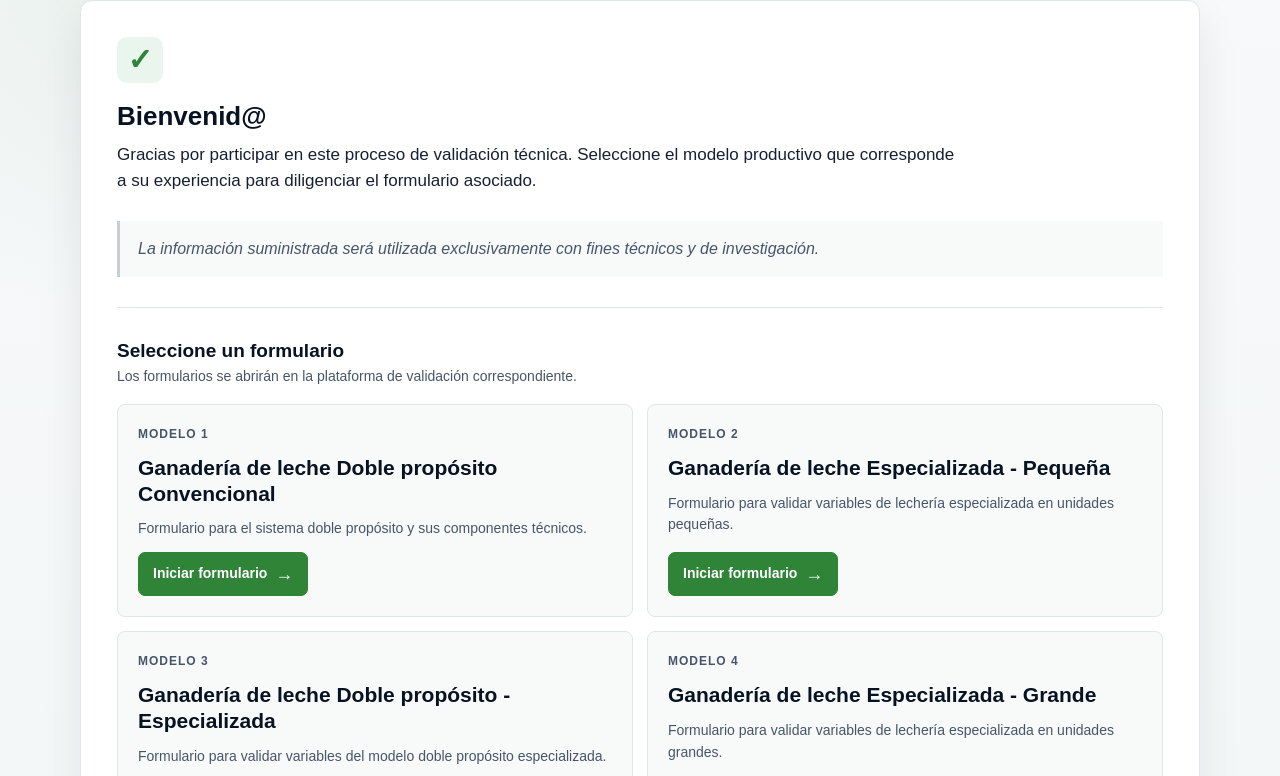
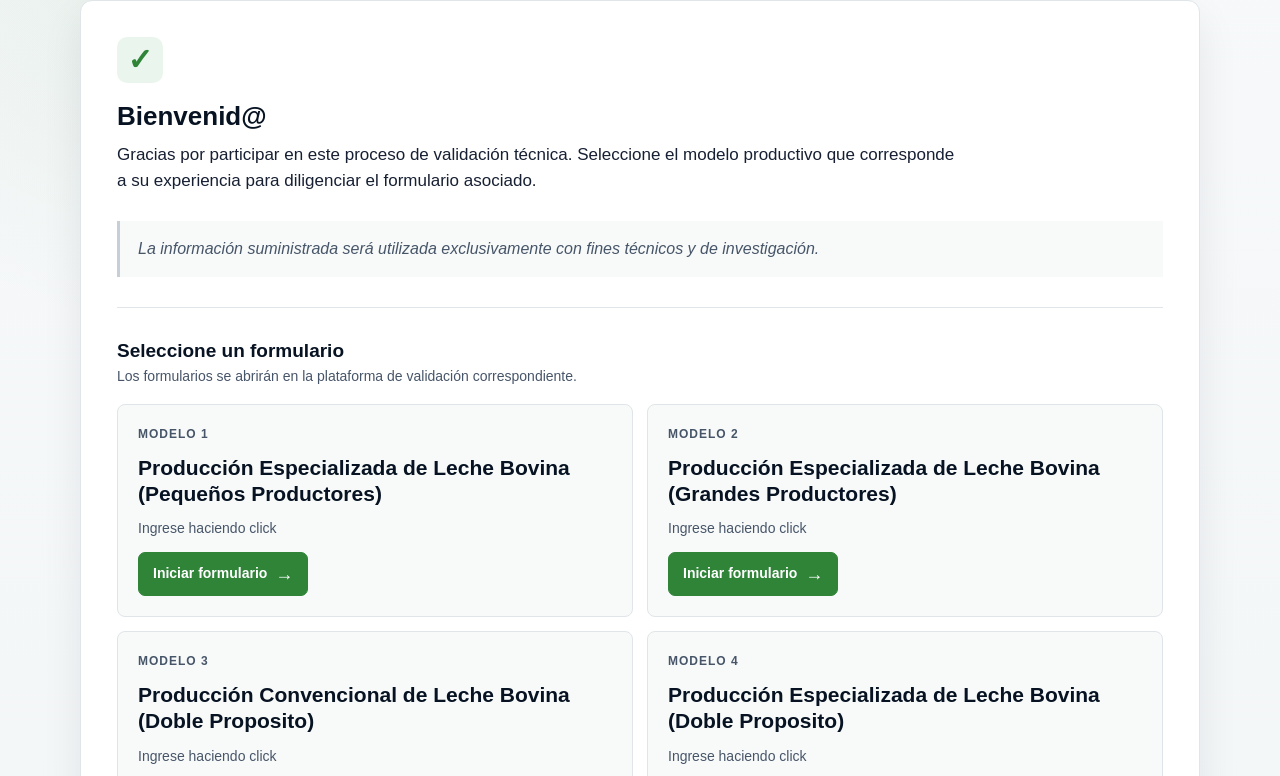
Before and after one commit to DataLab-UNAL/FAO-FORMS, a plain HTML site: page index.html in a window 1280 px wide. Shown: the part 175-951 px from the top of the page. Drawn offline with Linux system fonts and the light colour scheme.

Commit message:
Actualizar nombres y orden de formularios

```diff
--- a/index.html
+++ b/index.html
@@ -271,38 +271,38 @@
             </div>
 
             <div class="form-grid">
-                <a class="form-card" href="doble-proposito-convencional.html">
+                <a class="form-card" href="especializada-pequena.html">
                     <span class="card-content">
                         <span class="card-kicker">Modelo 1</span>
-                        <strong class="card-title">Ganadería de leche Doble propósito Convencional</strong>
-                        <span class="card-description">Formulario para el sistema doble propósito y sus componentes técnicos.</span>
+                        <strong class="card-title">Producción Especializada de Leche Bovina (Pequeños Productores)</strong>
+                        <span class="card-description">Ingrese haciendo click</span>
                         <span class="card-action">Iniciar formulario <span class="arrow" aria-hidden="true">→</span></span>
                     </span>
                 </a>
 
-                <a class="form-card" href="especializada-pequena.html">
+                <a class="form-card" href="especializada-grande.html">
                     <span class="card-content">
                         <span class="card-kicker">Modelo 2</span>
-                        <strong class="card-title">Ganadería de leche Especializada - Pequeña</strong>
-                        <span class="card-description">Formulario para validar variables de lechería especializada en unidades pequeñas.</span>
+                        <strong class="card-title">Producción Especializada de Leche Bovina (Grandes Productores)</strong>
+                        <span class="card-description">Ingrese haciendo click</span>
+                        <span class="card-action">Iniciar formulario <span class="arrow" aria-hidden="true">→</span></span>
+                    </span>
+                </a>
+
+                <a class="form-card" href="doble-proposito-convencional.html">
+                    <span class="card-content">
+                        <span class="card-kicker">Modelo 3</span>
+                        <strong class="card-title">Producción Convencional de Leche Bovina (Doble Proposito)</strong>
+                        <span class="card-description">Ingrese haciendo click</span>
                         <span class="card-action">Iniciar formulario <span class="arrow" aria-hidden="true">→</span></span>
                     </span>
                 </a>
 
                 <a class="form-card" href="doble-proposito-especializada.html">
                     <span class="card-content">
-                        <span class="card-kicker">Modelo 3</span>
-                        <strong class="card-title">Ganadería de leche Doble propósito - Especializada</strong>
-                        <span class="card-description">Formulario para validar variables del modelo doble propósito especializada.</span>
-                        <span class="card-action">Iniciar formulario <span class="arrow" aria-hidden="true">→</span></span>
-                    </span>
-                </a>
-
-                <a class="form-card" href="especializada-grande.html">
-                    <span class="card-content">
                         <span class="card-kicker">Modelo 4</span>
-                        <strong class="card-title">Ganadería de leche Especializada - Grande</strong>
-                        <span class="card-description">Formulario para validar variables de lechería especializada en unidades grandes.</span>
+                        <strong class="card-title">Producción Especializada de Leche Bovina (Doble Proposito)</strong>
+                        <span class="card-description">Ingrese haciendo click</span>
                         <span class="card-action">Iniciar formulario <span class="arrow" aria-hidden="true">→</span></span>
                     </span>
                 </a>
```
Also changed, not shown: doble-proposito-convencional.html (+3 -3 lines), doble-proposito-especializada.html (+3 -3 lines), especializada-grande.html (+3 -3 lines), especializada-pequena.html (+3 -3 lines).
